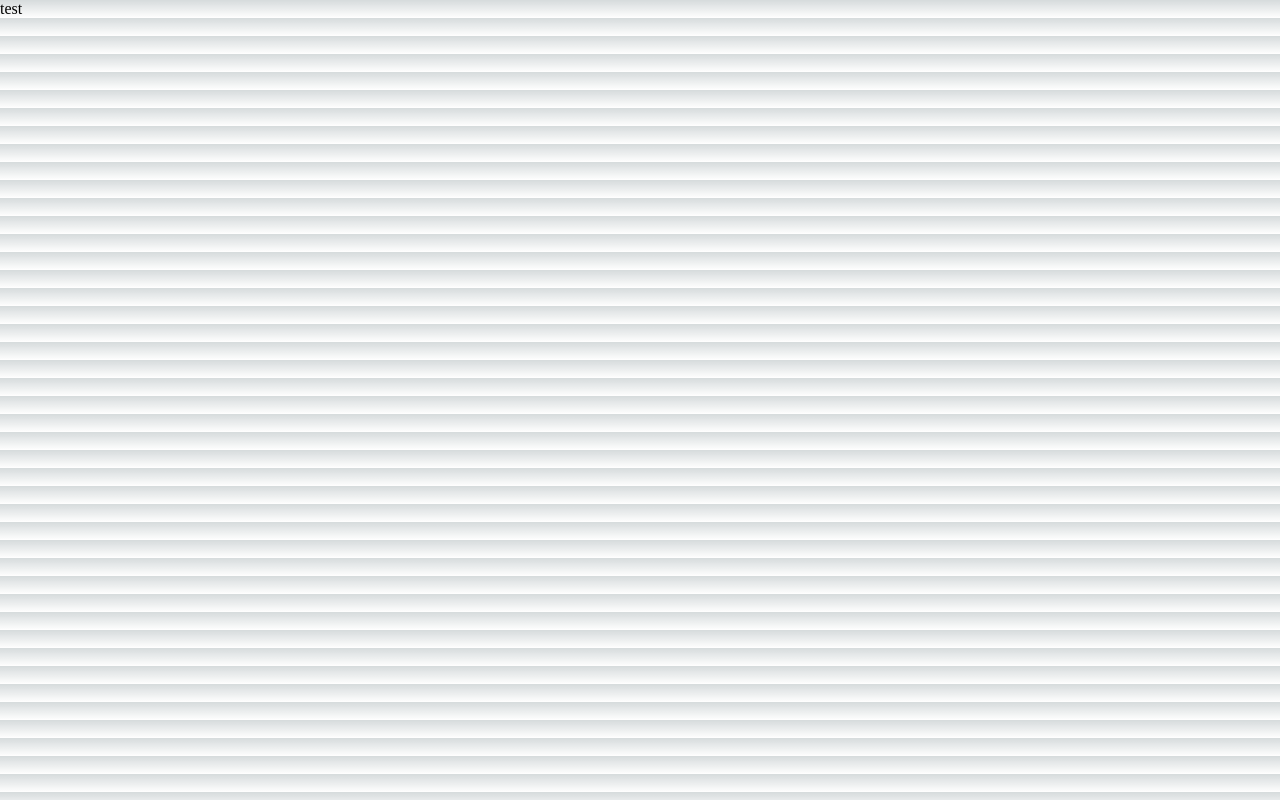
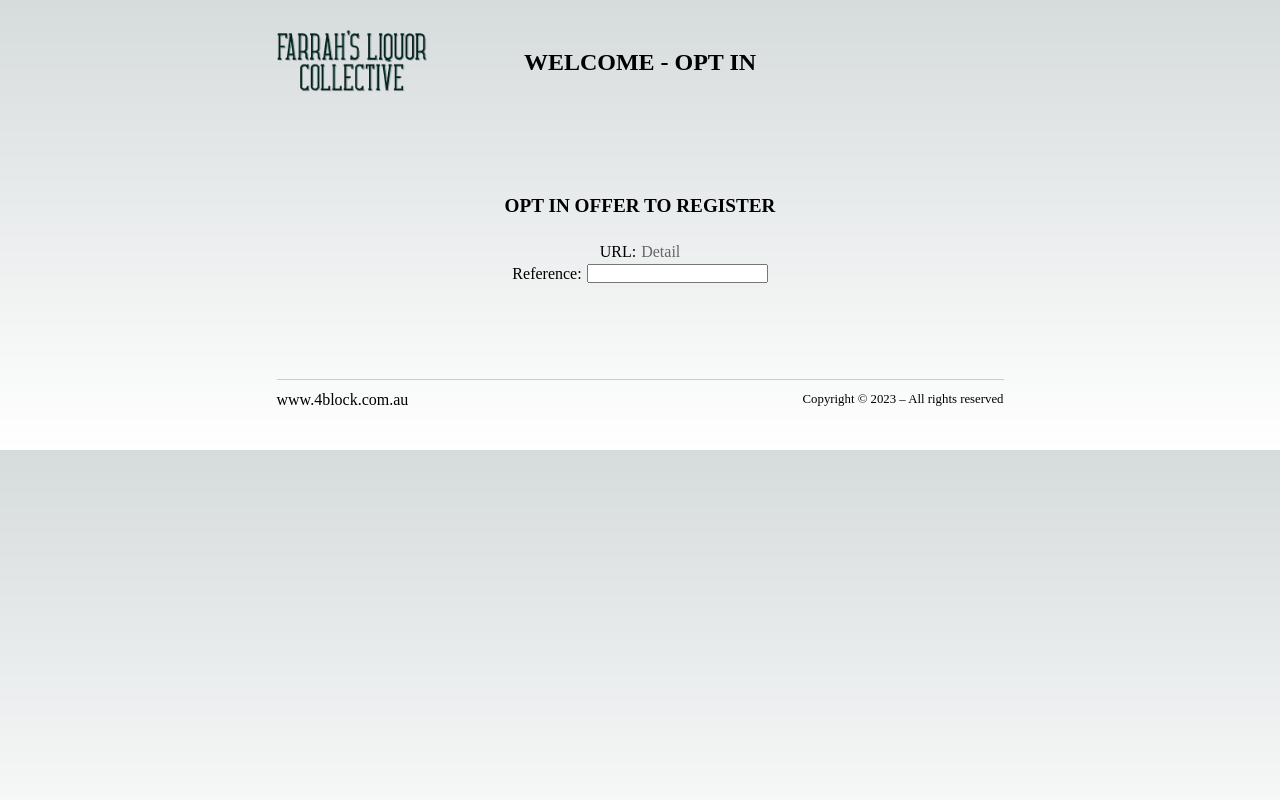
Before and after one commit to yulanh7/farrahsliquorcollective2-frontend, a Next.js app: page / in a window 1280 px wide. Built offline with nearby package versions, Linux system fonts and the light colour scheme.

Commit message:
migrate home page from pre project

```diff
--- a/pages/index.tsx
+++ b/pages/index.tsx
@@ -1,9 +1,38 @@
-
+import React, { useState } from "react";
+import Layout from "../src/components/layout";
+import utilStyles from "../src/styles/utils.module.scss";
+import Link from "next/link";
 
 export default function Home() {
+  const [referra, setReferra] = useState("");
+  const handleChange = (event) => {
+    setReferra(event.target.value);
+  };
+
+  const newUrl = referra ? `/detail?referra=${referra}` : "/detail";
+
   return (
-    <div>
-      test
-    </div>
-  )
+    <Layout title="WELCOME - OPT IN" logo="/images/logo.jpg">
+      <h2
+        className={`${utilStyles.headingMd} ${utilStyles.flexCenter} ${utilStyles.pB10px}`}
+      >
+        OPT IN OFFER TO REGISTER
+      </h2>
+      <p
+        className={`${utilStyles.text} ${utilStyles.lightText} ${utilStyles.flexCenter} ${utilStyles.pT10px}`}
+      >
+        <span className={`${utilStyles.pR5px} ${utilStyles.darkText}`}>
+          URL:
+        </span>
+        <Link href={newUrl}>
+          Detail
+        </Link>
+
+      </p>
+      <section className={utilStyles.flexCenter}>
+        <span className={utilStyles.pR5px}>Reference: </span>
+        <input type="text" value={referra} onChange={handleChange} />
+      </section>
+    </Layout>
+  );
 }
```
Also changed, not shown: public/images/logo.jpg (added), public/images/seal-gold.jpg (added).
